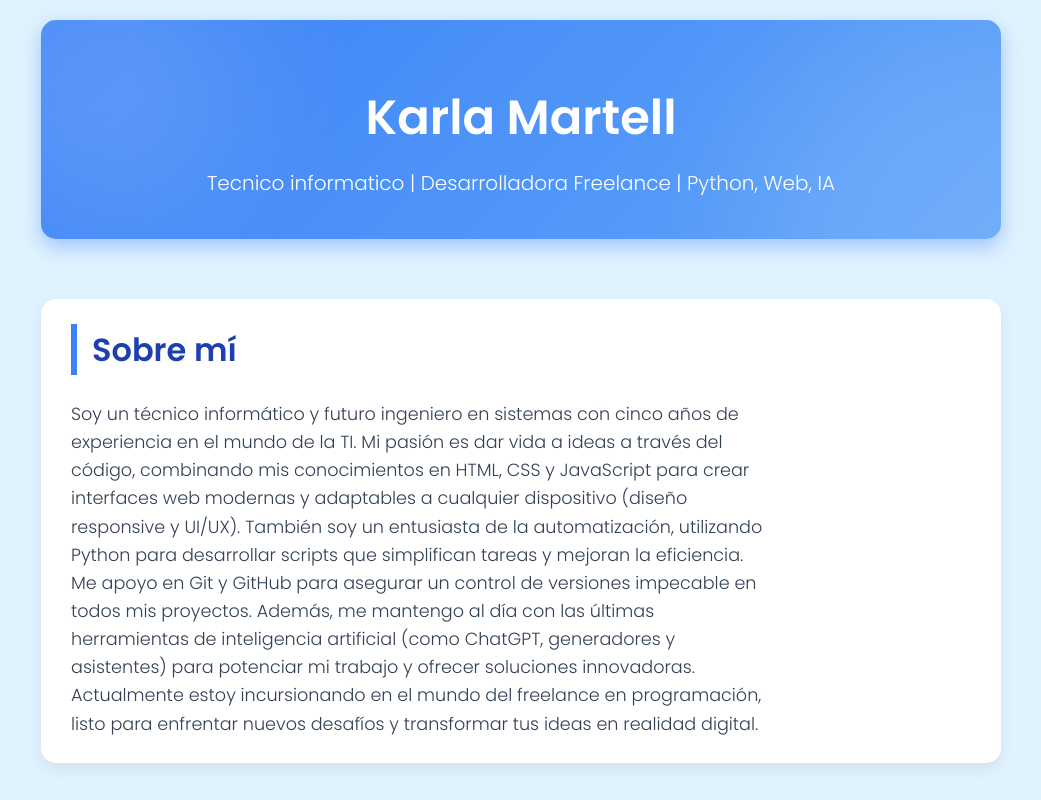
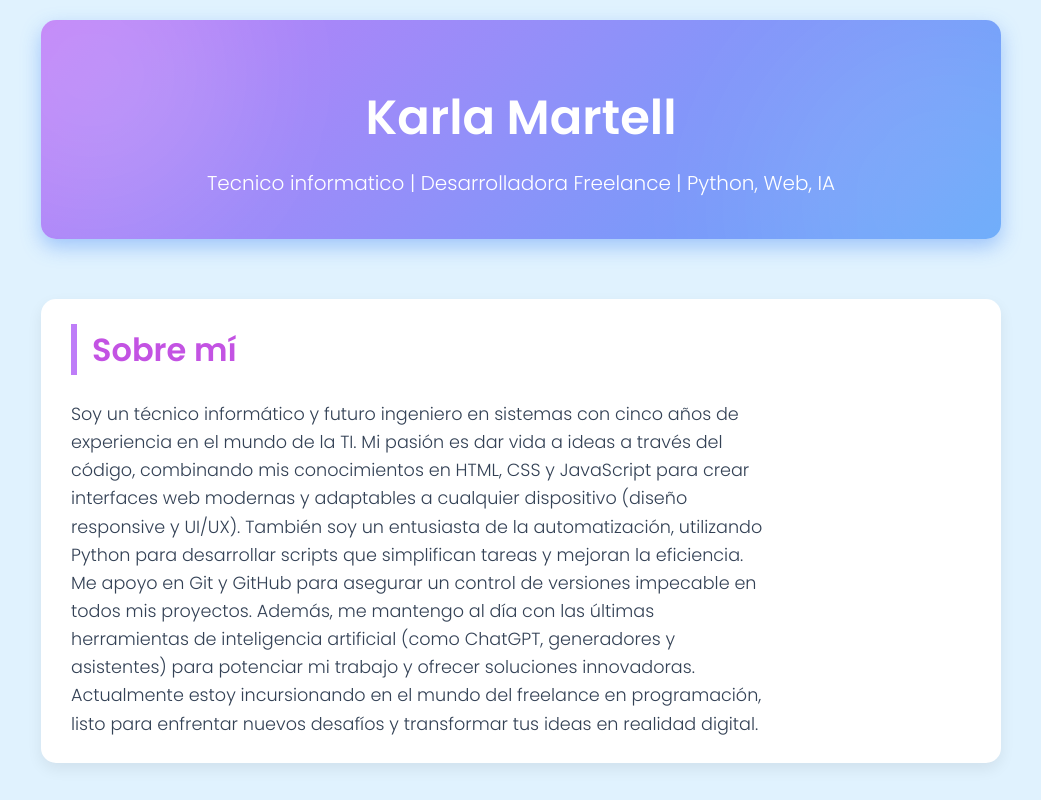
Before and after one commit to Portafolio-karlaMartell/MiPortafolio, a plain HTML site: page index.html in a window 1280 px wide. Shown: the top 800 px of the page, without its empty margins (119-1160 px from the left). Drawn offline with Linux system fonts and the light colour scheme.

Commit message:
style.css

```diff
--- a/style.css
+++ b/style.css
@@ -7,11 +7,11 @@
 
 /* ====== VARIABLES DE COLOR ====== */
 :root {
-  --primary: #3b82f6; /* Azul fuerte */
+  --primary: #be7df8;/* Azul fuerte */
   --primary-light: #60a5fa; /* Azul claro */
-  --primary-dark: #1e40af; /* Azul oscuro */
+  --primary-dark: #c353e3 ; /* Azul oscuro */
   --background: #e0f2fe; /* Fondo celeste claro */
-  --text-dark: #1e293b; /* Texto oscuro */
+  --text-dark: #c353e3; /* Texto oscuro */
   --text-light: #334155; /* Texto secundario */
   --shadow: rgba(59, 130, 246, 0.4); /* Sombra azulada */
 }
```
